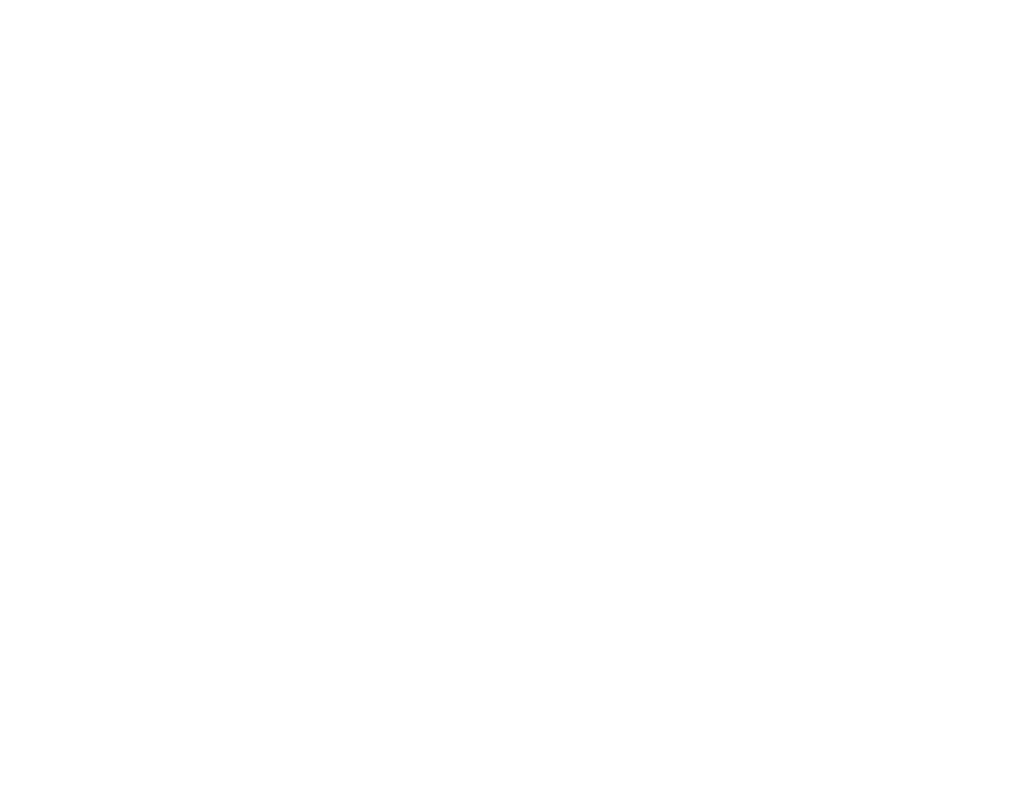
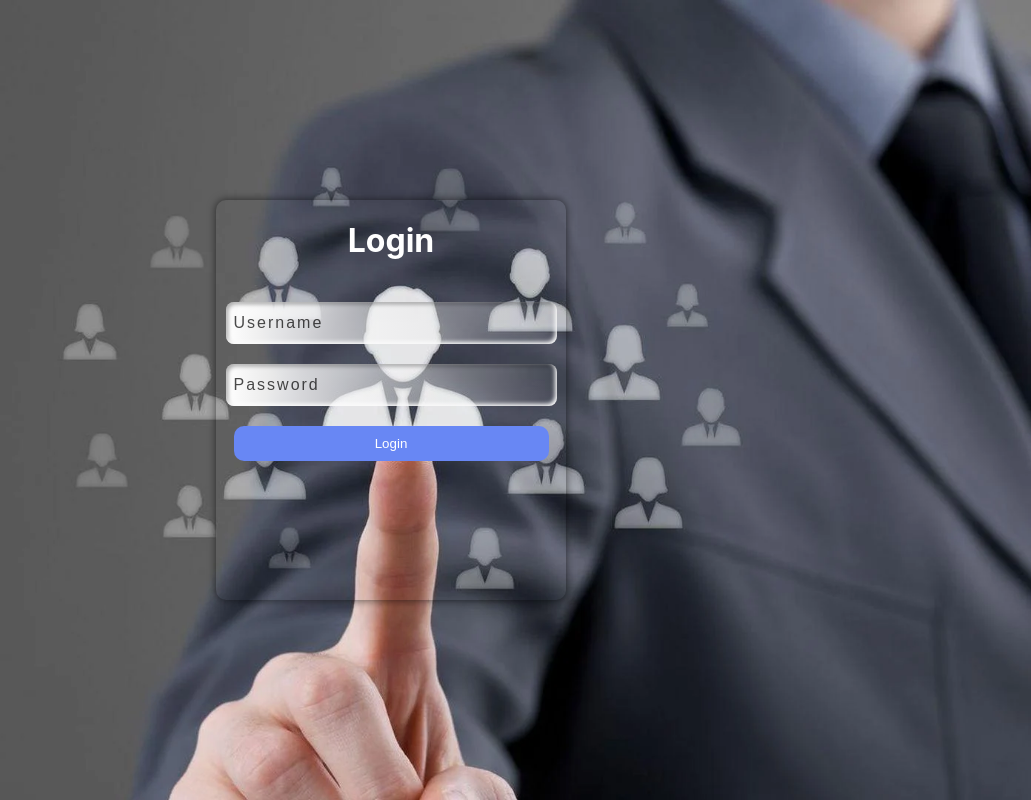
Before and after one commit to mohamedYassser54/web, a React (Create React App) app in the folder frontend/: page /emp in a window 1280 px wide. Before the commit this address had no page. Shown: the whole page, without its empty margins (249-1280 px from the left). Built offline with nearby package versions, Linux system fonts and the light colour scheme.

Commit message:
update project38

```diff
--- a/frontend/src/App.js
+++ b/frontend/src/App.js
@@ -1,61 +1,27 @@
-import React, { useState } from 'react';
-import { BrowserRouter as Router, Routes, Route, Navigate } from 'react-router-dom';
+import react from 'react'
+import {BrowserRouter, NavLink,Route,Routes} from 'react-router-dom'
 import Cv from './component/Cv';
 import Cv2 from './component/CV2';
-import Login from './component/emp';
-import Home from './component/m';
-import Navbar from  "./component/Navbar";
+import M from './component/m';
+import Emp from './component/emp';
 import './App.css';
-import Home2 from './component/home';
+import Home from './component/home';
 function App() {
-  const [loggedIn, setLoggedIn] = useState(false);
-
-  const handleLogin = () => {
-    setLoggedIn(true);
-  };
   return (
+    <BrowserRouter>
     <div className="App">
       {/* <h1 className="k">Home page</h1> */}
-      <Router>
+
       <Routes>
-        <Route
-          path="/login"
-          element={loggedIn ? <Navigate to="/m" /> : <Login onLogin={handleLogin} />}
-        />
-        <Route
-          path="/m"
-          element={loggedIn ? <Home /> : <Navigate to="/login" />}
-        />
-         <Route path='/' element={
-          <div>
-            <Navbar/>
-         <Home2/>
-         </div>
-         }/>
-        <Route path='/Cv' element={
-          <div>
-          <Navbar/>
-        <Cv/>
-        </div>
-        }/>
-        <Route path='/support' element={
-        <div>
-        <Navbar/>
-        <Cv2/>
-        </div>
-        }/>
-      </Routes>
-    </Router>
-
-      {/* <Routes>
-        <Route path='/' element={<Home2/>}/>
+        <Route path='/' element={<Home/>}/>
         <Route path='/Cv' element={<Cv/>}/>
         <Route path='/Cv2' element={<Cv2/>}/>
         <Route path='/m' element={<M/>}/>
         <Route path='/emp' element={<Emp/>}/>
-      </Routes> */}
+      </Routes>
 
     </div>
+    </BrowserRouter>
   );
 }
 
--- a/frontend/src/component/Navbar.js
+++ b/frontend/src/component/Navbar.js
@@ -1,30 +1,30 @@
-import React from 'react'
-import { NavLink} from 'react-router-dom'
-import Container from 'react-bootstrap/Container';
-import Nav from 'react-bootstrap/Nav';
-import Navbar from 'react-bootstrap/Navbar';
-import 'bootstrap/dist/css/bootstrap.min.css';
-import './css/navbar.css'
+// import React from 'react'
+// import { NavLink} from 'react-router-dom'
+// import Container from 'react-bootstrap/Container';
+// import Nav from 'react-bootstrap/Nav';
+// import Navbar from 'react-bootstrap/Navbar';
+// import 'bootstrap/dist/css/bootstrap.min.css';
+// import './css/navbar.css'
 
-const  NavBar = () => {
-  return (
-    <div>
-      <Navbar expand="lg" className="navbar">
-      <Container>
-      <Navbar.Brand ><NavLink to="/"  className="brand">Navbar</NavLink></Navbar.Brand>
-        <Navbar.Toggle aria-controls="basic-navbar-nav" />
-        <Navbar.Collapse id="basic-navbar-nav">
-          <Nav className="mr-auto  mx-auto my-lg-0 me-auto p-3">
-            <NavLink to="/" className="link">Home</NavLink>
-            <NavLink to="/Cv" className="link">CV</NavLink>
-            <NavLink to="/support" className="link">support</NavLink>
-            <NavLink to="/login" className="link">emp</NavLink>
-          </Nav>
-        </Navbar.Collapse>
-      </Container>
-    </Navbar>
-    </div>
-  )
-}
+// const  NavBar = () => {
+//   return (
+//     <div>
+//       <Navbar expand="lg" className="navbar">
+//       <Container>
+//       <Navbar.Brand ><NavLink to="/"  className="brand">Navbar</NavLink></Navbar.Brand>
+//         <Navbar.Toggle aria-controls="basic-navbar-nav" />
+//         <Navbar.Collapse id="basic-navbar-nav">
+//           <Nav className="mr-auto  mx-auto my-lg-0 me-auto p-3">
+//             <NavLink to="/" className="link">Home</NavLink>
+//             <NavLink to="/Cv" className="link">CV</NavLink>
+//             <NavLink to="/support" className="link">support</NavLink>
+//             <NavLink to="/login" className="link">emp</NavLink>
+//           </Nav>
+//         </Navbar.Collapse>
+//       </Container>
+//     </Navbar>
+//     </div>
+//   )
+// }
 
-export default NavBar
+// export default NavBar
--- a/frontend/src/component/emp.js
+++ b/frontend/src/component/emp.js
@@ -1,41 +1,60 @@
-import React, { useState } from 'react';
-import style from "./css/login.module.css"
-function Login({ onLogin }) {
+// في Emp.js
+import React, { useState, useEffect } from 'react';
+import { useNavigate } from 'react-router-dom';
+import style from './css/login.module.css';
+import axios from 'axios';
+import Welcome from './m';
+import Cookies from 'js-cookie';
+
+function Emp() {
   const [username, setUsername] = useState('');
   const [password, setPassword] = useState('');
+  const [isLoggedIn, setIsLoggedIn] = useState(false);
+  const navigate = useNavigate();
+
+  useEffect(() => {
+    const loggedIn = Cookies.get('isLoggedIn');
+    if (loggedIn === 'true') {
+      setIsLoggedIn(true);
+    }
+  }, []);
+
   const handleLogin = async () => {
     try {
-      const response = await fetch('https://server-three-mauve-23.vercel.app/login', {
-        method: 'POST',
-        headers: {
-          'Content-Type': 'application/json',
-        },
-        body: JSON.stringify({ username, password }),
-      });
+      const response = await axios.post('https://server-three-mauve-23.vercel.app/login', { username, password });
+      const responseData = response.data;
 
-      if (response.ok) {
-        console.log('Login successful');
-        onLogin(); // Notify the parent component about the successful login
+      if (responseData.success) {
+        setIsLoggedIn(true);
+        Cookies.set('isLoggedIn', true, { expires: 1/24 });
+
+        // بعد تسجيل الدخول بنجاح، قم بتوجيه المستخدم إلى /m
+        navigate('/m');
       } else {
-        console.error('Login failed');
+        alert('Invalid credentials');
       }
     } catch (error) {
       console.error('Error during login:', error);
+      alert('An error occurred during login');
     }
   };
 
   return (
-    <div className={style.container}>
+    <div className={`${style.container} ${style['emp-container']} ${isLoggedIn ? style['logged-in'] : ''}`}>
       <form className={style.card}>
-
+        {isLoggedIn ? (
+             (navigate('/m'), null)
+        ) : (
+          <>
             <h1>Login</h1>
-            <input type="text" placeholder='Username' value={username} onChange={(e) => setUsername(e.target.value)} />
-            <input type="password" placeholder='Password' value={password} onChange={(e) => setPassword(e.target.value)} />
+            <input type="text" placeholder="Username" onChange={(e) => setUsername(e.target.value)} />
+            <input type="password" placeholder="Password" onChange={(e) => setPassword(e.target.value)} />
             <button onClick={handleLogin}>Login</button>
-
+          </>
+        )}
       </form>
     </div>
   );
 }
 
-export default Login;
+export default Emp;
--- a/frontend/src/component/m.js
+++ b/frontend/src/component/m.js
@@ -5,9 +5,9 @@ import { useNavigate } from 'react-router-dom';
 import style from './css/emp.module.css';
 import Cookies from 'js-cookie';
 
-const Welcome = () => {
+const Welcome = ({ username }) => {
   const [cvList, setCvList] = useState([]);
-
+  const navigate = useNavigate();
 
   const fetchData = async () => {
     try {
@@ -28,7 +28,14 @@ const Welcome = () => {
     }
   };
 
-
+  useEffect(() => {
+    // التحقق من تسجيل الدخول عند تحميل المكون
+    const isLoggedIn = Cookies.get('isLoggedIn');
+    if (isLoggedIn !== 'true') {
+      // إذا لم يكن مسجل الدخول، قم بتوجيه المستخدم إلى صفحة تسجيل الدخول
+      navigate('/emp');
+    }
+  }, [navigate]);
 
   useEffect(() => {
     fetchData();
@@ -36,19 +43,19 @@ const Welcome = () => {
 
   return (
     <div className={style.tablee}>
-      <h1>Welcome!</h1>
+      <h1>Welcome, {username}!</h1>
       <table>
         <thead>
           <tr>
-          <th>name</th>
-          <th>CV</th>
-          <th>Delete</th>
+            <th>Delete</th>
+            <th>CV</th>
+            <th>name</th>
           </tr>
         </thead>
         <tbody>
           {cvList.map((cv) => (
             <tr key={cv.id}>
-              <td><p>{cv.name}</p></td>
+              <td><button onClick={() => handleRemove(cv.id)}>delete</button></td>
               <td>
                 <a
                   href={`data:application/pdf;base64,${cv.cv}`}
@@ -57,7 +64,7 @@ const Welcome = () => {
                   Download CV
                 </a>
               </td>
-              <td><button onClick={() => handleRemove(cv.id)}>delete</button></td>
+              <td><p>{cv.name}</p></td>
             </tr>
           ))}
         </tbody>
```
Also changed, not shown: 1 other file (tests, documents, lock files or other folders).
